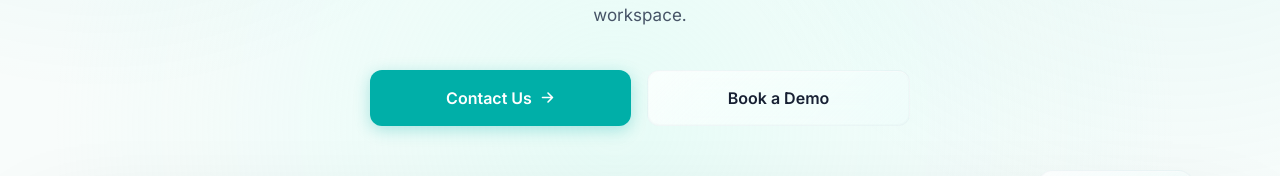
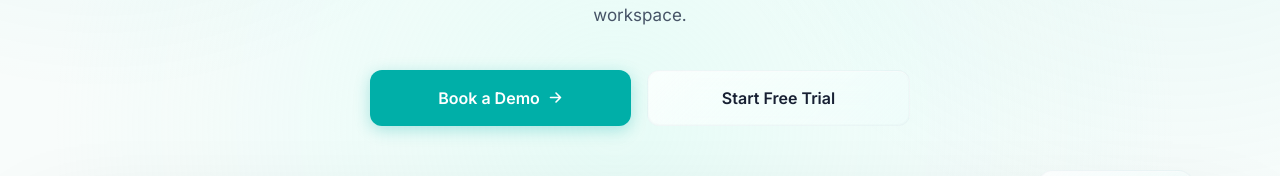
Before and after one commit to FahadJamshed/Hiring-ease, a React (Vite) app: page / in a window 1280 px wide. Shown: the part 451-627 px from the top of the page. Built offline with nearby package versions, Linux system fonts and the light colour scheme; the HTML template or start-up script is replaced by a standard one.

Commit message:
Cta Alignment change

```diff
--- a/src/sections/Hero.tsx
+++ b/src/sections/Hero.tsx
@@ -211,19 +211,19 @@ export default function HeroSection() {
           className={`mx-auto flex w-full max-w-[540px] items-stretch justify-center gap-3 sm:gap-4 mb-16 transition-all duration-700 delay-300 ${visible ? "opacity-100 translate-y-0" : "opacity-0 translate-y-4"}`}
         >
           <a
-            href="/contact"
+            href="/book-demo"
             className="inline-flex flex-1 items-center justify-center gap-2 bg-[#00AFA8] text-white font-semibold text-sm sm:text-base px-4 py-2.5 rounded-[12px] hover:bg-[#008C86] transition-colors shadow-[0_4px_16px_rgba(0,175,168,0.3)] min-h-[52px] sm:min-h-[56px]"
           >
-            Contact Us
+            Book a Demo
             <svg width="15" height="15" viewBox="0 0 15 15" fill="none">
               <path d="M2.5 7.5h10M8 3l4.5 4.5L8 12" stroke="currentColor" strokeWidth="1.6" strokeLinecap="round" strokeLinejoin="round" />
             </svg>
           </a>
           <a
-            href="/book-demo"
+            href="https://app.hiring-ease.com"
             className="inline-flex flex-1 items-center justify-center gap-2 text-[#172033] font-semibold text-sm sm:text-base px-4 py-2.5 rounded-[12px] bg-white border border-[#E4E7EC] hover:border-[#D0D5DD] transition-colors min-h-[52px] sm:min-h-[56px]"
           >
-            Book a Demo
+            Start Free Trial
           </a>
         </div>
 
```
